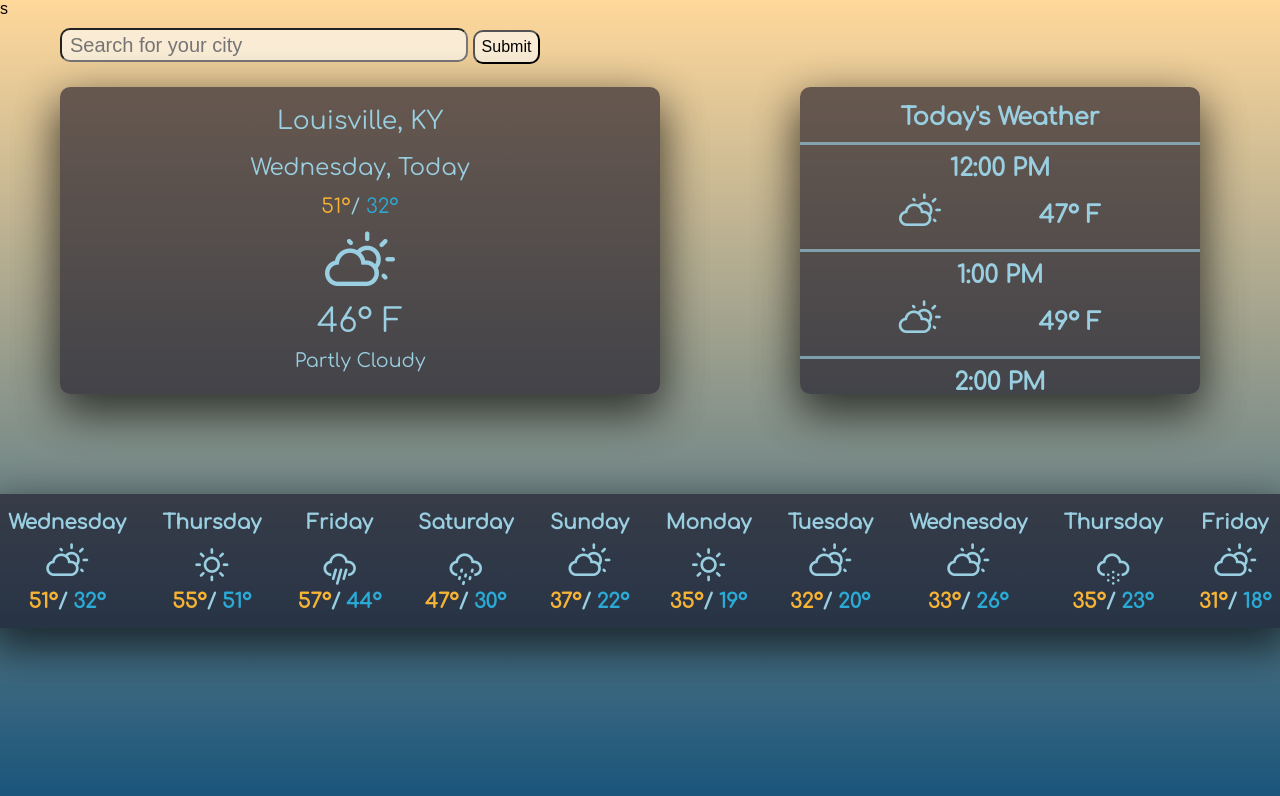
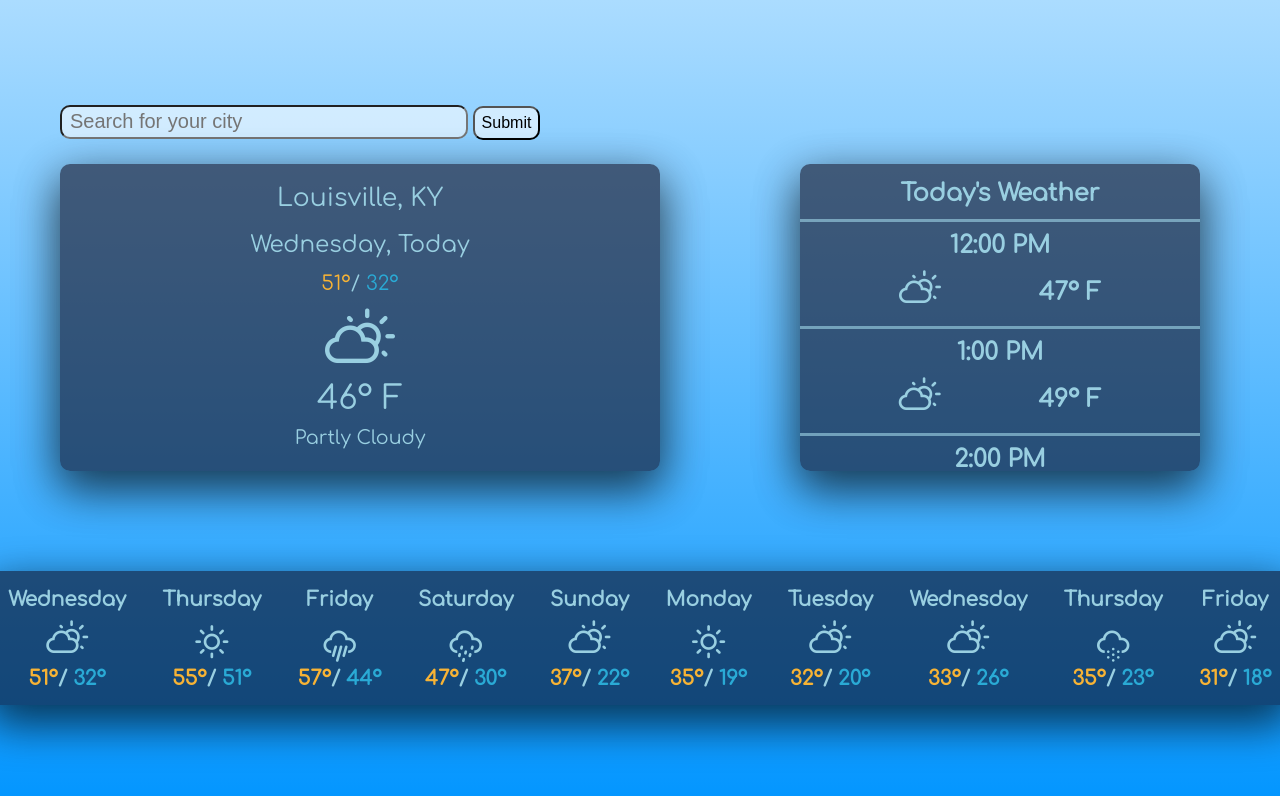
Before and after one commit to JackLaird0/weatherly, a React (Create React App) app: page / in a window 1280 px wide. Shown: the top 796 px of the page. Built offline with nearby package versions, Linux system fonts and the light colour scheme.

Commit message:
Change styling to include extra component

```diff
--- a/public/index.html
+++ b/public/index.html
@@ -10,7 +10,7 @@
     -->
     <link rel="manifest" href="%PUBLIC_URL%/manifest.json">
     <link rel="shortcut icon" href="%PUBLIC_URL%/favicon.ico">
-s    <link href="https://fonts.googleapis.com/css?family=Comfortaa:300,400" rel="stylesheet">
+    <link href="https://fonts.googleapis.com/css?family=Comfortaa:300,400" rel="stylesheet">
     <!--
       Notice the use of %PUBLIC_URL% in the tags above.
       It will be replaced with the URL of the `public` folder during the build.
--- a/src/Styles/App.css
+++ b/src/Styles/App.css
@@ -4,7 +4,9 @@
   text-align: center;
   display: flex;
   align-items: center;
+  justify-content: center;
   flex-direction: column;
+  height: 100vh;
 }
 
 .top-container {
@@ -18,3 +20,17 @@
   flex-direction: column;
   align-items: flex-start;
 }
+
+.tenday-forecast {
+  display: flex;
+  justify-content: center;
+}
+
+.welcome-screen {
+  height: 100vh;
+  width: 100vh;
+  display: flex;
+  flex-direction: column;
+  justify-content: center;
+  align-items: center;
+}
--- a/src/index.css
+++ b/src/index.css
@@ -3,7 +3,7 @@ body {
   margin: 0;
   padding: 0;
   font-family: sans-serif;
-  background: linear-gradient(#ffd89b , #19547b);
+  background: linear-gradient(#ABDCFF , #0396FF);
   background-repeat: no-repeat;
   background-size: cover;
 }
```
